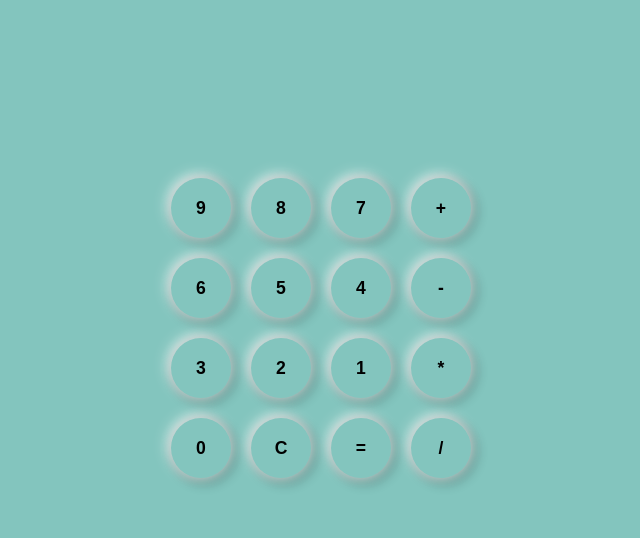
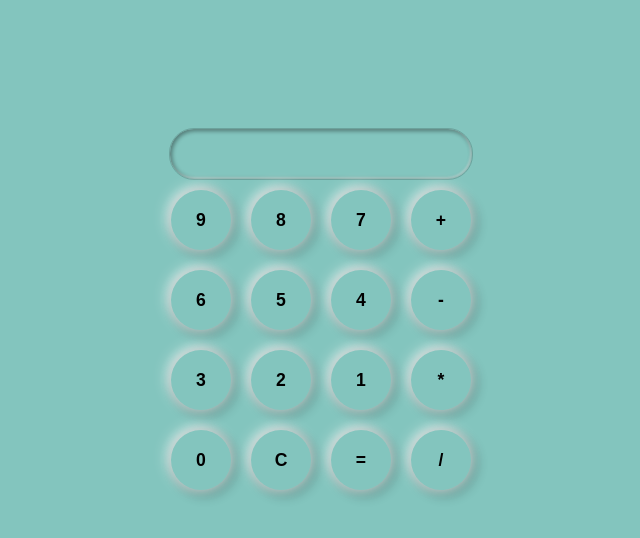
Before and after one commit to mtzngn/calculator, a React (Create React App) app: page / in a window 1280 px wide. Shown: the top 538 px of the page, without its empty margins (319-959 px from the left). Built offline with nearby package versions, Linux system fonts and the light colour scheme.

Commit message:
calBar border style added

```diff
--- a/src/App.css
+++ b/src/App.css
@@ -49,7 +49,15 @@ html, body {
               inset -2px -2px 4px 1px rgba(255,255,255,0.5);
 }
 h1 {
+  display:flex;
+  justify-content: flex-end;
   padding: 0;
+  padding-right: 5px;
   margin:0;
-  height:40px;
+  height:50px;
+  width:296.5px;
+  border: 1px solid rgb(108, 163, 157);
+  border-radius: 25px;
+  box-shadow: inset 1px 1px 4px 1px rgba(0,0,0,0.4),
+              inset -1px -1px 2px 1px rgba(255,255,255,0.4);
 }
```
Also changed, not shown: 1 other file (tests, documents, lock files or other folders).
